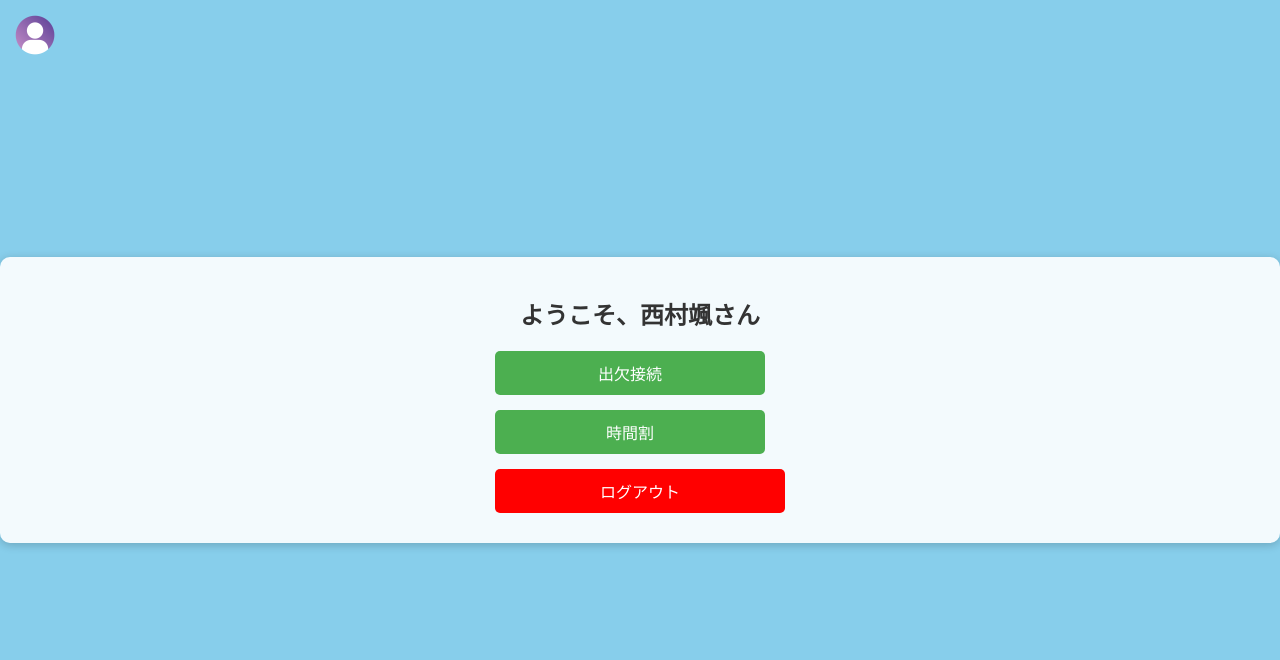
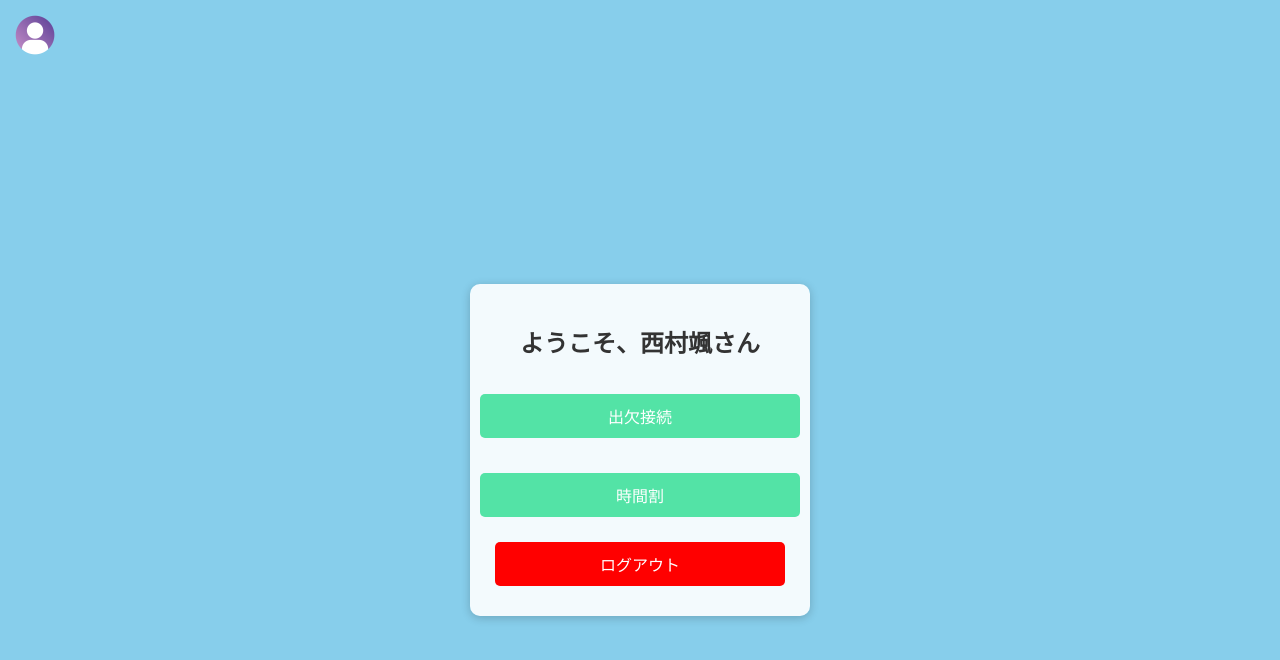
Before and after one commit to 211032/sotsuken, a Django app: template templates/home.html in a window 1280 px wide. Shown: the top 660 px of the page. Run offline with Django 5.2, Linux system fonts and the light colour scheme; the template is opened without the code that fills it: values that come from a table or form of the project are taken from there, others are empty; data comes from the database, SQL or seed files in the repository.

Commit message:
HTML編集10/28

```diff
--- a/templates/home.html
+++ b/templates/home.html
@@ -12,10 +12,59 @@
             top: 10px;
             left: 10px;
         }
-        .student-info{
+        .student-info {
             position: absolute;
             top: 50px;
             left: 10px;
+        }
+
+        /* 中央のコンテナを装飾 */
+        .home-container {
+            display: flex;
+            flex-direction: column;
+            align-items: center;
+            justify-content: center;
+            background-color: rgba(255, 255, 255, 0.9);
+            padding: 20px;
+            border-radius: 10px;
+            box-shadow: 0 2px 10px rgba(0, 0, 0, 0.2);
+            width: 300px; /* コンテナの幅 */
+            margin: 0 auto; /* 水平方向の中央揃え */
+            margin-top: 100px; /* 上部にマージンを追加 */
+            text-align: center;
+        }
+
+      /* ボタンを縦並びにする */
+        .button-container {
+            display: flex;
+            flex-direction: column;
+            align-items: center;
+            width: 100%; /* 親要素内で中央揃え */
+            gap: 10px; /* ボタン間のスペース */
+        }
+
+        /* ボタンの共通スタイル */
+        .button-container .button,
+        .logout-button {
+            width: 100%;
+            text-align: center;
+            margin-bottom: 10px;
+            padding: 10px;
+            border-radius: 5px;
+            text-decoration: none;
+            color: white;
+            background-color: #53e3a6;
+            transition: background-color 0.3s;
+        }
+
+        .button:hover, .logout-button:hover {
+            background-color: #46d6a1;
+        }
+
+        form {
+            border-radius: 0px;
+            box-shadow: 0 0px 0px rgba(0, 0, 0, 0);
+            background-color: #87CEEB;
         }
     </style>
 </head>
@@ -30,7 +79,8 @@
         <p>クラス名: {{ student.class_name }}</p>
         <p>メールアドレス: {{ student.email }}</p>
     </div>
-    <form method="POST">
+
+    <form method="POST" style="text-align: center;">
         <div class="home-container">
             <h2>ようこそ、{{ student.name }}さん</h2>
 
```
Lines whose indentation alone changed are shown as unchanged.
